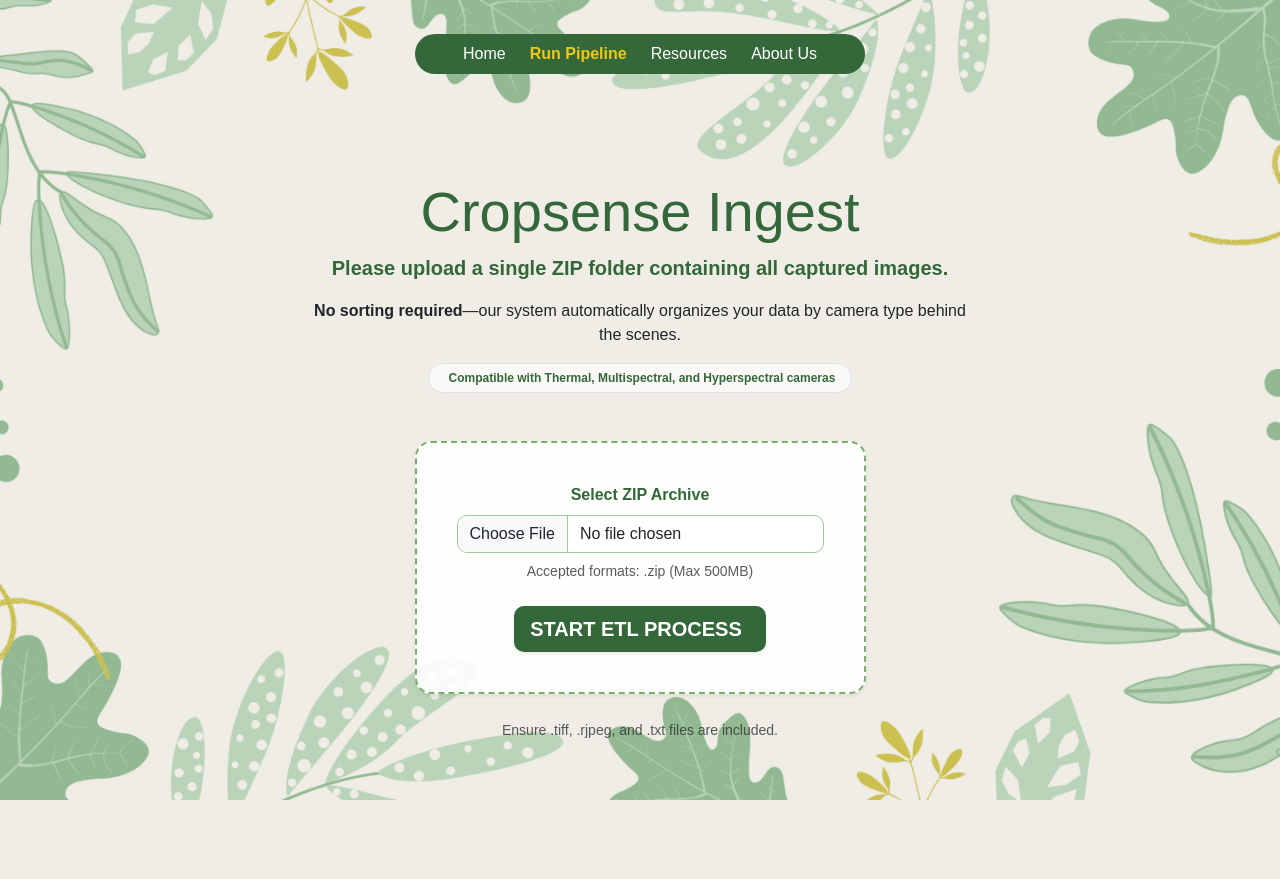
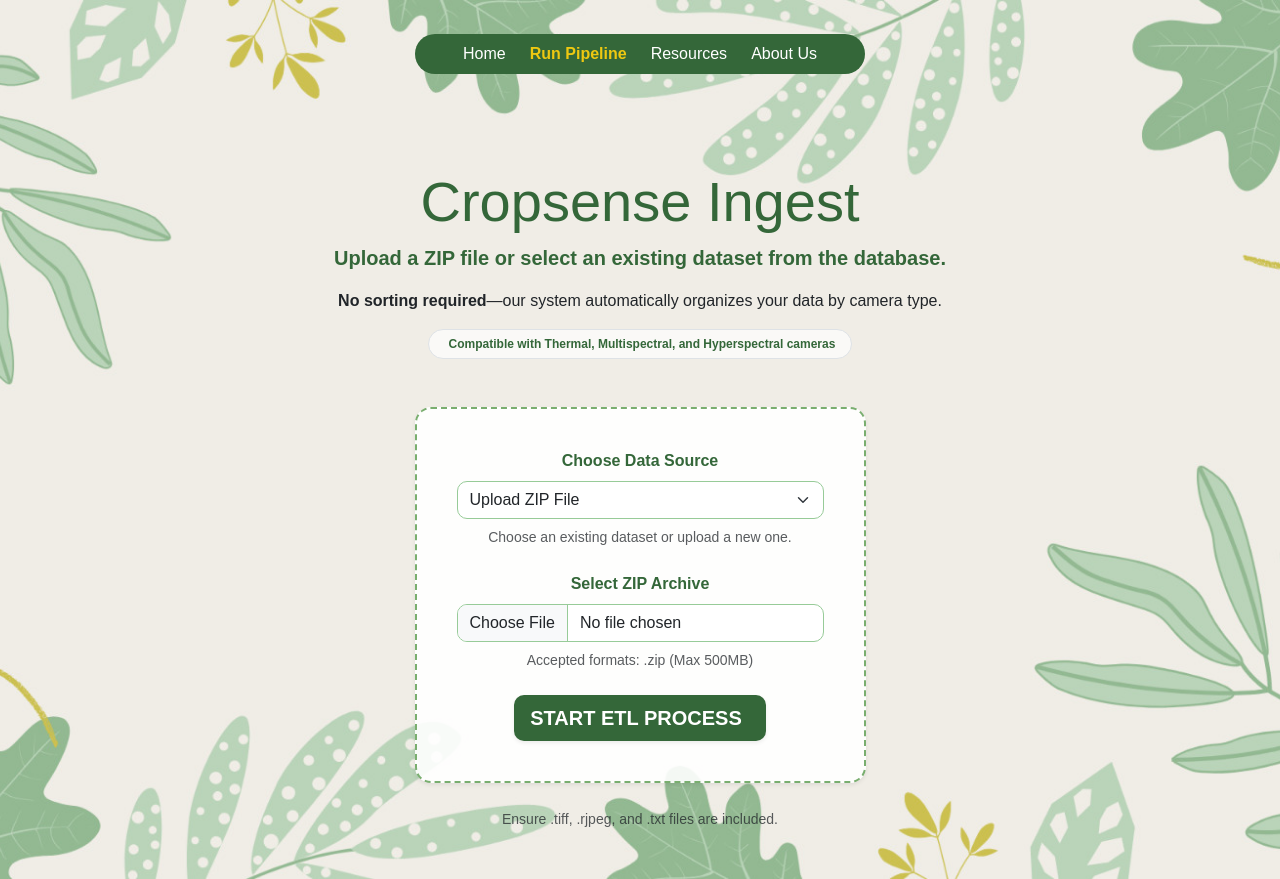
Before and after one commit to AlexandraMol/cropsense-web-app, a Flask app: page /upload-images in a window 1280 px wide. Before the commit the page ends 800 px from the top, so only its background shows below. Run offline with Flask 3, Linux system fonts and the light colour scheme; data that the repository does not hold is empty.

Commit message:
Making the connection with the db

```diff
--- a/app.py
+++ b/app.py
@@ -1,6 +1,7 @@
 from flask import Flask, render_template, request
 from static.assets.members.members import members
 from controllers.pipeline_controller import pipeline_page
+from services.mongo_service import get_mongo_folders
 
 app = Flask(__name__)
 
@@ -17,7 +18,8 @@ def resources_page():
 
 @app.route("/upload-images")
 def run_pipeline_page():
-    return render_template("pipeline-upload.html")
+    folders = get_mongo_folders()
+    return render_template("pipeline-upload.html",folders=folders)
 
 
 @app.route("/run-pipeline", methods=["GET", "POST"])
--- a/requirements.txt
+++ b/requirements.txt
@@ -25,3 +25,5 @@ six==1.17.0
 urllib3==2.6.3
 Werkzeug==3.1.7
 yarg==0.1.10
+pymongo==4.8.0
+python-dotenv==1.0.1
--- /dev/null
+++ b/services/mongo_service.py
@@ -0,0 +1,9 @@
+from pymongo import MongoClient
+
+def get_mongo_folders():
+    client = MongoClient("mongodb://localhost:27017/")
+    db = client["cropsense_db"]
+    collection = db["capture_events"]
+
+    folders = collection.distinct("sample_id")
+    return folders
--- /dev/null
+++ b/static/js/upload.js
@@ -0,0 +1,13 @@
+function toggleInput() {
+    const source = document.getElementById("data_source").value;
+    const upload = document.getElementById("upload_section");
+    const mongo = document.getElementById("mongodb_section");
+
+    if (source === "upload") {
+        upload.style.display = "block";
+        mongo.style.display = "none";
+    } else {
+        upload.style.display = "none";
+        mongo.style.display = "block";
+    }
+}
--- a/templates/pipeline-upload.html
+++ b/templates/pipeline-upload.html
@@ -6,11 +6,10 @@
     <div class="text-center mb-5">
         <h1 class="display-4">Cropsense Ingest</h1>
         <p class="lead mx-auto text-dark-green fw-bold">
-            Please upload a single ZIP folder containing all captured images.
+            Upload a ZIP file or select an existing dataset from the database.
         </p>
         <p class="homepage_card mx-auto text-center">
-            <strong>No sorting required</strong>—our system automatically organizes your data by camera type behind the
-            scenes.
+            <strong>No sorting required</strong>—our system automatically organizes your data by camera type.
         </p>
         <div class="mt-3">
             <span class="badge rounded-pill px-3 py-2 border text-dark-green white-background">
@@ -27,18 +26,44 @@
                 <div class="card section-card shadow-sm p-4 input-card">
                     <div class="card-body text-center">
 
+                        <!-- Data Source Selector -->
                         <div class="mb-4">
+                            <label class="form-label fw-bold text-dark-green">Choose Data Source</label>
+                            <select id="data_source" name="data_source" class="form-select input-field" onchange="toggleInput()">
+                                <option value="upload">Upload ZIP File</option>
+                                <option value="mongodb">Select from Database</option>
+                            </select>
+                            <div class="form-text mt-2">
+                                Choose an existing dataset or upload a new one.
+                            </div>
+                        </div>
+
+                        <!-- ZIP Upload Section -->
+                        <div id="upload_section" class="mb-4">
                             <label for="zip_file" class="form-label fw-bold text-dark-green">Select ZIP Archive</label>
-                            <input class="form-control input-field" type="file" id="zip_file" name="zip_file"
-                                   accept=".zip">
+                            <input class="form-control input-field" type="file" id="zip_file" name="zip_file" accept=".zip">
                             <div class="form-text mt-2">
                                 Accepted formats: .zip (Max 500MB)
                             </div>
                         </div>
 
+                        <!-- MongoDB Section -->
+                        <div id="mongodb_section" class="mb-4" style="display: none;">
+                            <label for="mongo_folder" class="form-label fw-bold text-dark-green">
+                                Select Dataset from Database
+                            </label>
+                            <select class="form-select input-field" id="mongo_folder" name="mongo_folder">
+                                {% for folder in folders %}
+                                <option value="{{ folder }}">{{ folder }}</option>
+                                {% endfor %}
+                            </select>
+                        </div>
+
+                        <!-- Submit -->
                         <button type="submit" class="btn btn-accent btn-lg fw-bold shadow-sm btn-custom">
                             START ETL PROCESS <i class="bi bi-arrow-right-circle ms-2"></i>
                         </button>
+
                     </div>
                 </div>
 
@@ -53,4 +78,7 @@
         </div>
     </div>
 </div>
+
+<script src="{{ url_for('static', filename='js/upload.js') }}"></script>
+
 {% endblock %}
```
